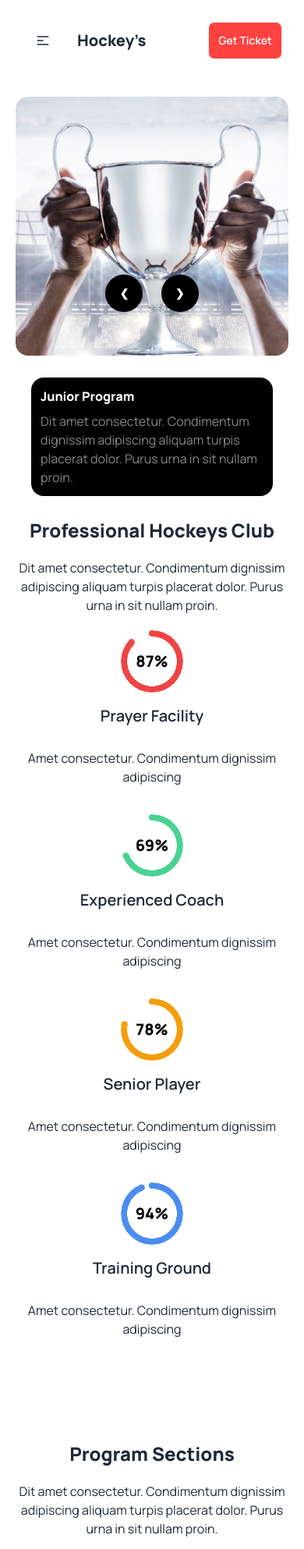
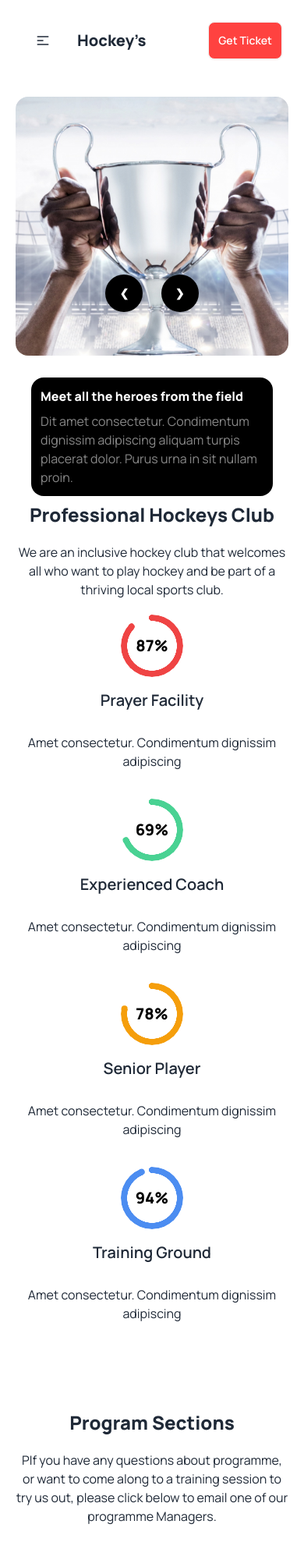
Before and after one commit to Muhammad-sefat/Responsive-Hockey-Club, a plain HTML site: page index.html in a window 390 px wide. Shown: the top 1986 px of the page at 78% size. Drawn offline with nearby package versions, Linux system fonts and the light colour scheme.

Commit message:
Final Commit

```diff
--- a/index.html
+++ b/index.html
@@ -65,7 +65,7 @@
                             <a href="#slide4" class="btn btn-circle border-0 bg-black text-white">❯</a>
                           </div>
                           <div class="md:h-36  md:w-[550px] bg-black text-white mb-2 md:mb-0 p-3 md:p-8 rounded-2xl">
-                            <h2 class="md:text-xl font-extrabold pb-2">Junior Program</h2>
+                            <h2 class="md:text-xl font-extrabold pb-2">Meet all the heroes from the field</h2>
                              <p class="text-[#888]">Dit amet consectetur. Condimentum dignissim adipiscing aliquam turpis placerat dolor. Purus urna in sit nullam proin. </p>
                           </div>
                 </div>
@@ -78,10 +78,10 @@
 
     <main class="md:container mx-auto">
         <!-- progress section -->
-        <section class="py-10 lg:py-16 lg:mx-20">
+        <section class="py-5 md:py-16 lg:mx-20">
             <div class="text-center p-5">
                 <h2 class="text-2xl pt-32 md:pt-0 py-5 md:text-4xl font-extrabold">Professional Hockeys Club</h2>
-                <p class="md:w-1/2 mx-auto">Dit amet consectetur. Condimentum dignissim adipiscing aliquam turpis placerat dolor. Purus urna in sit nullam proin. </p>
+                <p class="md:w-1/2 mx-auto">We are an inclusive hockey club that welcomes all who want to play hockey and be part of a thriving local sports club.</p>
                 <div class="grid grid-cols-1 gap-6 py-5 md:pt-10 md:grid-cols-2 lg:grid-cols-4">
                     <div class="md:py-5">
                         <div class="radial-progress text-red-500" style="--value:87;" role="progressbar"><span class="text-xl font-extrabold text-black">87%</span></div>
@@ -113,7 +113,7 @@
         <section class="lg:mx-20">
            <div class="p-5">
             <h2 class="text-center text-2xl py-5 md:text-4xl font-extrabold">Program Sections</h2>
-            <p class="md:w-1/2 mx-auto text-center">Dit amet consectetur. Condimentum dignissim adipiscing aliquam turpis placerat dolor. Purus urna in sit nullam proin. </p>
+            <p class="md:w-1/2 mx-auto text-center">PIf you have any questions about programme, or want to come along to a training session to try us out, please click below to email one of our programme Managers.</p>
                 <div class="grid grid-cols-1 grid-rows-1 py-8 gap-5 md:grid-cols-2">
 
                     <div class="bg-[linear-gradient(45deg,rgba(0,0,0,0.4),rgba(0,0,0,0.1)),url('Images/2.png')] bg-center bg-cover lg:h-[60vh] rounded-2xl flex items-center justify-center p-5">
@@ -149,7 +149,7 @@
         </section>
 
         <!-- products section -->
-        <section class="py-10 lg:py-16 lg:mx-20">
+        <section class="py-5 md:py-16 lg:mx-20">
             <div class="p-5">
             <h2 class="text-center text-2xl py-5 md:text-4xl font-extrabold">Our New Products</h2>
             <p class="md:w-3/4 lg:w-1/2 mx-auto text-center pb-5 md:pb-10">Dit amet consectetur. Condimentum dignissim adipiscing aliquam turpis placerat dolor. Purus urna in sit nullam proin. </p>
@@ -444,7 +444,7 @@
         </section>
 
         <!-- Contact section -->
-        <section class="py-10 lg:py-16 lg:mx-20">
+        <section class="py-5 md:py-16 lg:mx-20">
             <div class="p-5">
             <h2 class="text-center text-2xl py-5 md:text-4xl font-extrabold">Get In Touch</h2>
             <p class="md:w-3/4 lg:w-1/2 mx-auto text-center pb-5 md:pb-10">Dit amet consectetur. Condimentum dignissim adipiscing aliquam turpis placerat dolor. Purus urna in sit nullam proin. </p>
```
